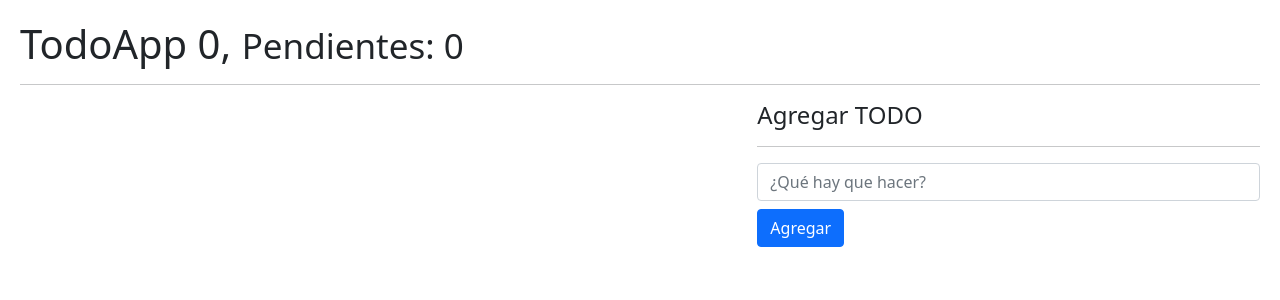
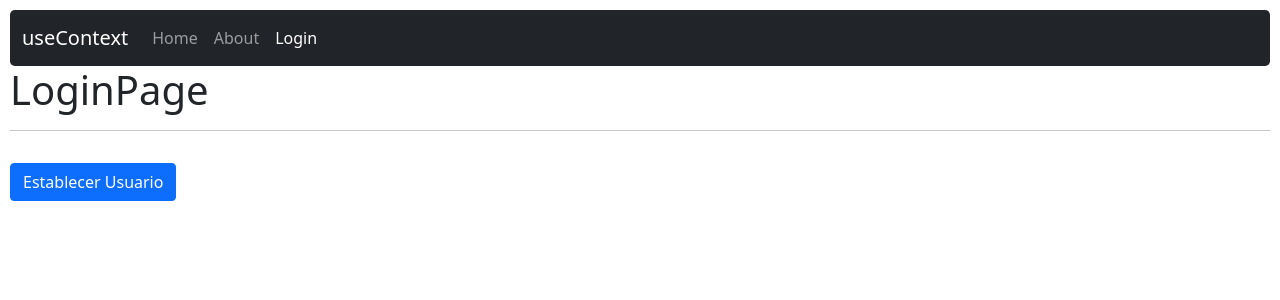
Before and after one commit to elepe27/React-vite, a React (Vite) app in the folder 05-hook-app/: page /login in a window 1280 px wide. Shown: the top 300 px of the page. Built offline with nearby package versions, Linux system fonts and the light colour scheme.

Commit message:
Termino de hookApp

```diff
--- a/05-hook-app/package.json
+++ b/05-hook-app/package.json
@@ -9,7 +9,8 @@
   },
   "dependencies": {
     "react": "^18.0.0",
-    "react-dom": "^18.0.0"
+    "react-dom": "^18.0.0",
+    "react-router-dom": "^6.3.0"
   },
   "devDependencies": {
     "@types/react": "^18.0.0",
--- /dev/null
+++ b/05-hook-app/src/09-useContext/AboutPage.tsx
@@ -0,0 +1,11 @@
+
+
+export const AboutPage = () => {
+    return (<>
+
+    <h1>AboutPage</h1>
+    <hr/>
+
+    </>
+    )
+}
--- /dev/null
+++ b/05-hook-app/src/09-useContext/HomePage.tsx
@@ -0,0 +1,22 @@
+import { useContext } from 'react';
+import { UserContext } from './context/UserContext';
+
+
+export const HomePage = () => {
+
+    const { user }: any = useContext(UserContext);
+
+    return (<>
+
+        <h1>HomePage <small>{ user?.name }</small></h1>
+        <hr />
+
+        <pre>
+            {
+                JSON.stringify(user, null, 3)
+            }
+        </pre>
+
+    </>
+    )
+}
--- /dev/null
+++ b/05-hook-app/src/09-useContext/LoginPage.tsx
@@ -0,0 +1,31 @@
+import { useContext } from "react"
+import { UserContext } from './context/UserContext';
+
+
+export const LoginPage = () => {
+
+    const { user, setUser }: any = useContext(UserContext);
+
+
+
+    return (<>
+
+        <h1>LoginPage</h1>
+        <hr />
+
+        <pre>
+            {JSON.stringify(user, null, 3)}
+        </pre>
+
+        <button
+            className="btn btn-primary"
+            onClick={()=> setUser( {
+                id:123,
+                name: 'Esteban',
+                email:'Esteban@google.com'
+            })}>
+            Establecer Usuario
+        </button>
+    </>
+    )
+}
--- /dev/null
+++ b/05-hook-app/src/09-useContext/MainApp.tsx
@@ -0,0 +1,20 @@
+import { Navigate, Route, Routes } from "react-router-dom"
+import { HomePage , AboutPage , LoginPage, Navbar} from './';
+import { UserProvider } from "./context/UserProvider";
+
+export const MainApp = () => {
+    return (<UserProvider>
+
+       <Navbar/>
+
+        <Routes>
+            <Route path="/" element={<HomePage/>}/>
+            <Route path="about" element={<AboutPage/>}/>
+            <Route path="login" element={<LoginPage/>}/>
+            {/* <Route path="/*" element={<LoginPage/>}/> */}
+            <Route path="/*" element={ <Navigate to="/about" />}/>
+        </Routes>
+
+    </UserProvider>
+    )
+}
--- /dev/null
+++ b/05-hook-app/src/09-useContext/Navbar.tsx
@@ -0,0 +1,29 @@
+
+import { NavLink } from 'react-router-dom'
+
+export const Navbar = () => {
+  return (
+    <nav className="navbar navbar-expand-md bg-dark navbar-dark rounded-3">
+      <div className="container-fluid">
+        <NavLink className="navbar-brand" to="/">useContext</NavLink>
+        <button className="navbar-toggler" type="button" data-bs-toggle="collapse" data-bs-target="#navbarNavDropdown" aria-controls="navbarNavDropdown" aria-expanded="false" aria-label="Toggle navigation">
+          <span className="navbar-toggler-icon"></span>
+        </button>
+        <div className="collapse navbar-collapse" id="navbarNavDropdown">
+          <ul className="navbar-nav">
+            <li className="nav-item">
+              <NavLink className="nav-link" to="/">Home</NavLink>
+            </li>
+            <li className="nav-item">
+              <NavLink className="nav-link" to="about">About</NavLink>
+            </li>
+            <li className="nav-item">
+              <NavLink className="nav-link" to="login">Login</NavLink>
+            </li>
+
+          </ul>
+        </div>
+      </div>
+    </nav>
+  )
+}
--- /dev/null
+++ b/05-hook-app/src/09-useContext/context/UserContext.tsx
@@ -0,0 +1,2 @@
+import { createContext } from "react";
+export const UserContext = createContext({});
--- /dev/null
+++ b/05-hook-app/src/09-useContext/context/UserProvider.tsx
@@ -0,0 +1,24 @@
+import { UserContext } from './UserContext';
+import { useState } from 'react';
+
+
+// const user = {
+//     id:123,
+//     name:'Esteban Lepe',
+//     email:'Esteban@google.com'
+// }
+
+export const UserProvider = ( { children }:any ) => {
+
+  const [user, setUser] = useState();
+
+  return (
+
+
+    <UserContext.Provider value={{ user, setUser }}>
+        { children }
+    </UserContext.Provider>
+
+
+  )
+}
--- /dev/null
+++ b/05-hook-app/src/09-useContext/index.ts
@@ -0,0 +1,6 @@
+
+
+export * from "./LoginPage"
+export * from "./AboutPage"
+export * from "./HomePage"
+export * from "./Navbar"
--- a/05-hook-app/src/index.css
+++ b/05-hook-app/src/index.css
@@ -1,6 +1,5 @@
-body {
-    padding: 20px;
-
+body{
+    padding: 10px;
 }
 
 button {
--- a/05-hook-app/src/main.tsx
+++ b/05-hook-app/src/main.tsx
@@ -1,11 +1,12 @@
 
 import ReactDOM from 'react-dom/client';
+import { BrowserRouter } from "react-router-dom";
 import './index.css';
 
 import 'bootstrap/dist/css/bootstrap.min.css';
 
 
-import { TodoApp } from './08-useReducer/TodoApp';
+
 
 // import { Padre } from './07-tarea-memo/Padre';
 // import './08-useReducer/intro-reducer'
@@ -20,9 +21,15 @@ import { TodoApp } from './08-useReducer/TodoApp';
 // import { CounterWithCustomHook } from './01-useState/CounterWithCustomHook';
 // import { CounterApp } from './01-useState/CounterApp';
 // import { HooksApp } from './HooksApp';
+// import { TodoApp } from './08-useReducer/TodoApp';
+import { MainApp } from './09-useContext/MainApp';
 
 ReactDOM.createRoot(document.getElementById('root')!).render(
-  // <React.StrictMode>
-    <TodoApp/>
-  // </React.StrictMode>
+
+  <BrowserRouter>
+    {/* <React.StrictMode> */}
+    <MainApp/>
+    {/* </React.StrictMode> */}
+  </BrowserRouter>
+
 )
```
Also changed, not shown: 1 other file (tests, documents, lock files or other folders).
